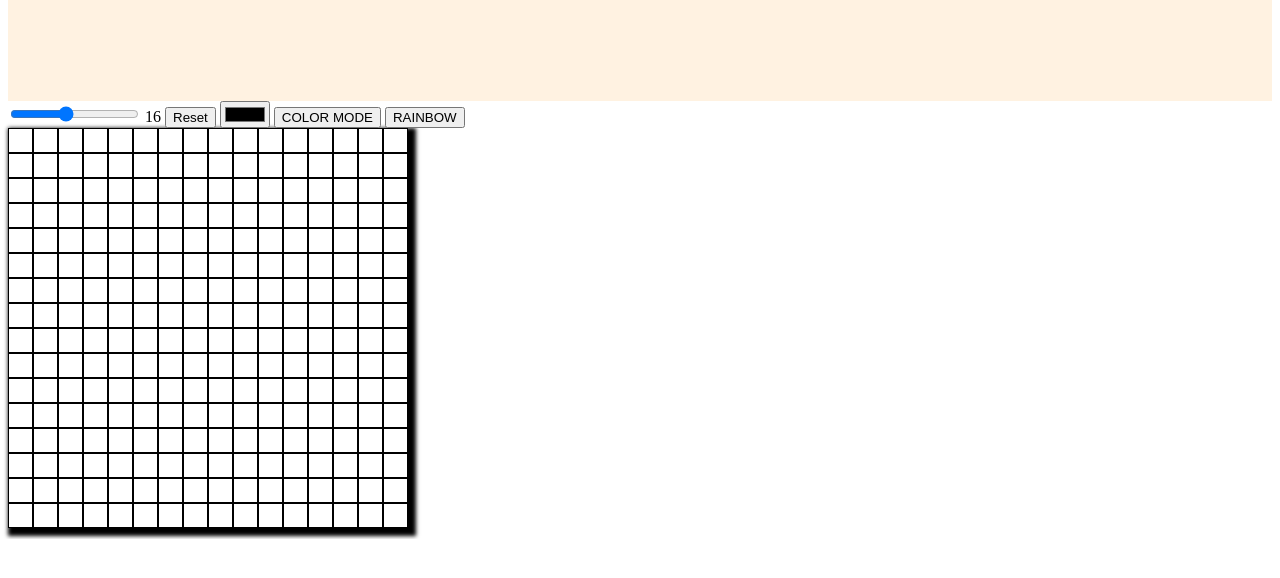
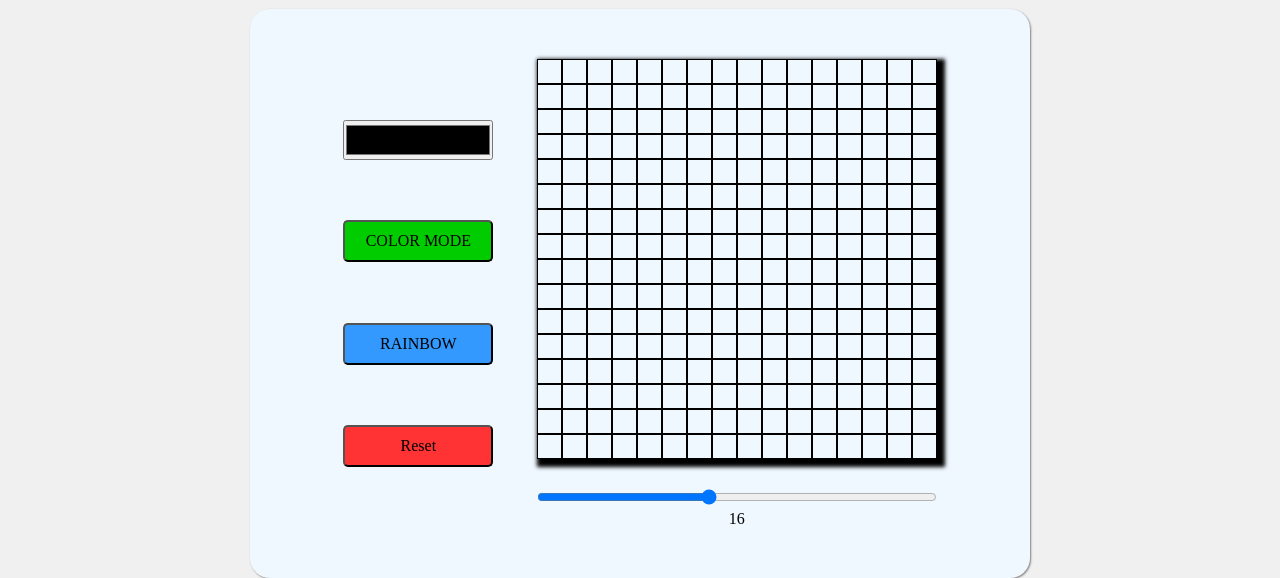
Before and after one commit to Rohit-Rajvanshi/Etch-a-Sketch, a plain HTML site: page index.html in a window 1280 px wide. Shown: the part 261-839 px from the top of the page. Before the commit the page ends 800 px from the top, so only its background shows below. Drawn offline with Linux system fonts and the light colour scheme.

Commit message:
Completed

```diff
--- a/index.html
+++ b/index.html
@@ -13,15 +13,20 @@
     <div class="heading">
         <h1>Etch a Sketch</h1>
     </div>
+    <div class="body">
+        <div class="settings">
+        <input id="color" type="color">
 
+        <button class="color-mode" onclick="colormode()">COLOR MODE</button>
+        <button class="rainbow" onclick="rainbow()">RAINBOW</button>
+        <button class="reset">Reset</button>
+        </div>
+    <div class="gc">
+        <div class="grid" id="grid"></div>
         <input id="grid-size" type="range" min="4" max="32" value="16">
         <span id="size-value">16</span>
-        <button class="reset">Reset</button>
-        <input id="color" type="color">
-        <button class="color-mode" onclick="colormode()">COLOR MODE</button>
-        <button class="rainbow" onclick="rainbow()">RAINBOW</button>
-        <div class="grid" id="grid"></div>
-
+    </div>
+    </div>
 
 
 </body>
--- a/style.css
+++ b/style.css
@@ -1,13 +1,19 @@
-
+*{
+    padding: 0;
+    margin:0;
+}
 .heading{
     display: flex;
     justify-content: center;
     font-size: 50px;;
     font-family: "Bebas Neue";
-    background-color: rgb(255, 242, 225);
+    background-color: #333333;
+    margin-bottom: 25px;
     padding: 50px;
 }
-
+h1{
+   color: #ffffff;
+}
 .grid {
     height: 400px;
     width: 400px;
@@ -15,7 +21,7 @@
 
     flex-direction: column;
 
-    flex-grow: 1;
+
     box-shadow: 4px 4px 4px 4px black;
 }
 .grid-row{
@@ -29,3 +35,66 @@
     aspect-ratio: 1;
 
 }
+
+.settings{
+    display: flex;
+    flex-direction: column;
+    justify-content: space-evenly;
+}
+.body{
+    display: flex;
+    flex-direction: row;
+    justify-content: space-evenly;
+}
+body{
+    background-color: #f0f0f0;
+
+}
+
+.gc{
+    display: flex;
+    flex-direction: column;
+    justify-content: start
+
+}
+
+#size-value{
+    justify-content: center;
+    text-align: center;
+}
+
+#grid-size{
+    margin-top: 30px;
+    margin-bottom: 5px;
+}
+
+button{
+    font-size: medium;
+    font-family: "Bebas Nue";
+
+    border-radius: 5px;
+    padding: 10px;
+}
+.color-mode{
+    background-color: #00cc00;
+}
+.rainbow{
+    background-color: #3399ff;
+}
+.reset{
+    background-color:#ff3333 ;
+}
+.body{
+    margin-left: 250px;
+    margin-right: 250px;
+    margin-top: 50px;
+    background-color: aliceblue;
+    padding: 50px;
+    box-shadow: 1px 1px 2px gray;
+    border-radius: 20px;
+}
+
+#color{
+    height: 40px;
+    width: 150px;
+}
```
